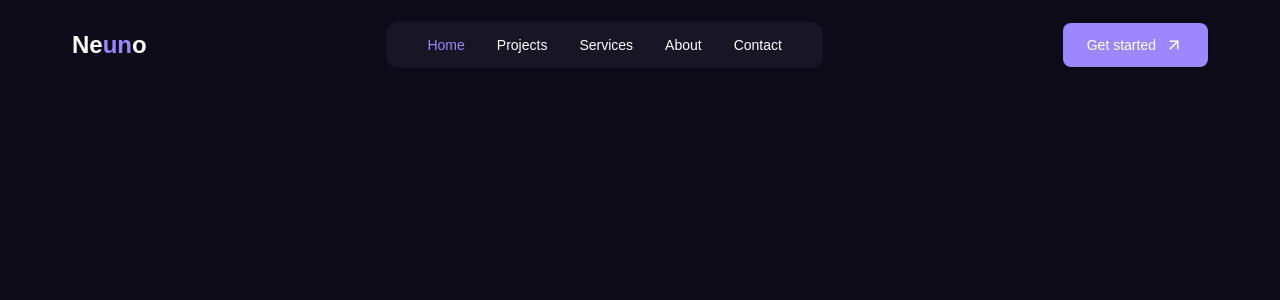
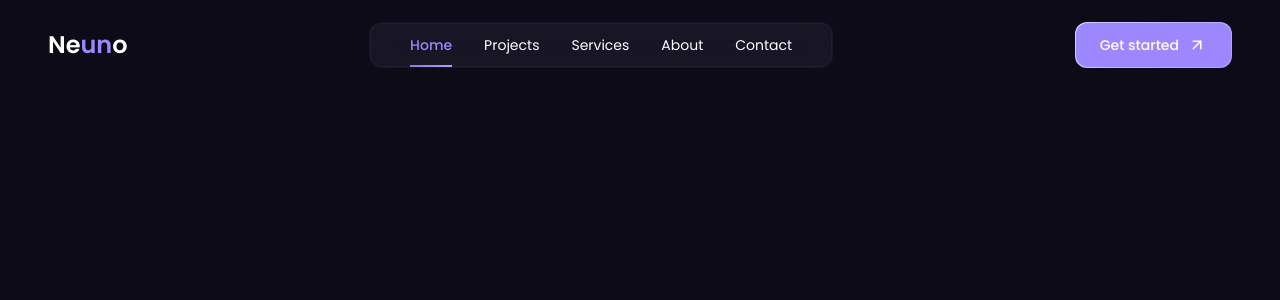
Before and after one commit to mehedii-h03/neuno, a Next.js app: page / in a window 1280 px wide. Shown: the top 300 px of the page. Built offline with nearby package versions, Linux system fonts and the light colour scheme.

Commit message:
Navbar optimised

```diff
--- a/src/app/globals.css
+++ b/src/app/globals.css
@@ -1,3 +1,4 @@
+@import url('https://fonts.googleapis.com/css2?family=Poppins:wght@400;500;600&display=swap');
 @import "tailwindcss";
 
 @theme {
@@ -6,7 +7,7 @@
 
 body {
   background: #0D0B17;
-  font-family: Arial, Helvetica, sans-serif;
+  font-family: 'Poppins', Arial, Helvetica, sans-serif;
 }
 
 .gradient-border {
@@ -20,8 +21,7 @@ body {
   left: 0;
   right: 0;
   bottom: 0;
-  border-radius: 0.75rem;
-  /* rounded-xl */
+  border-radius: 12px;
   padding: 1px;
   background: linear-gradient(90deg, #48407080, #8A7AD680);
   -webkit-mask:
--- a/src/components/common/Button.tsx
+++ b/src/components/common/Button.tsx
@@ -28,9 +28,20 @@ const DiagonalCircularButton = ({
   const [isHovered, setIsHovered] = useState(false);
 
   return (
+    <div className="relative inline-block">
+      {/* Gradient border background */}
+      <div
+        className="absolute inset-0 rounded-lg"
+        style={{
+          background: "linear-gradient(135deg, #D5CDFF, #AF9EFF)",
+          borderRadius: "12px",
+        }}
+      ></div>
+
+      {/* Inner button with background color */}
       <button
         onClick={onClick}
-      className={`flex items-center gap-2 rounded-lg px-6 py-3 text-sm font-medium text-white bg-primary transition-all duration-300 hover:bg-[#8A74FC] cursor-pointer shadow-sm ${className}`}
+        className={`relative flex items-center gap-2 rounded-xl px-6 py-3 text-sm font-medium text-white bg-primary transition-all duration-300 hover:bg-[#8A74FC] cursor-pointer m-[1px] ${className}`}
         onMouseEnter={() => setIsHovered(true)}
         onMouseLeave={() => setIsHovered(false)}
       >
@@ -43,6 +54,7 @@ const DiagonalCircularButton = ({
           </span>
         </span>
       </button>
+    </div>
   );
 };
 
--- a/src/components/landing/Navbar.tsx
+++ b/src/components/landing/Navbar.tsx
@@ -1,11 +1,76 @@
 "use client";
 
-import { useState, useEffect, useRef, useCallback } from "react";
+import { useState, useEffect, useRef, useCallback, memo } from "react";
 import { ArrowUpRight, Menu, X } from "lucide-react";
 import { motion, AnimatePresence, useWillChange } from "framer-motion";
 import { DiagonalCircularButton } from "../common/Button";
 
 const navItems = ["Home", "Projects", "Services", "About", "Contact"];
+
+// Gradient border component to reduce repetition
+const GradientBorder = memo(({ className = "" }: { className?: string }) => (
+  <div
+    className={`absolute inset-0 rounded-xl border border-[#48407080] opacity-40 ${className}`}
+  />
+));
+
+GradientBorder.displayName = "GradientBorder";
+
+// NavLink component for better separation of concerns
+const NavLink = memo(
+  ({
+    item,
+    isActive,
+    onClick,
+    index,
+    scrolled,
+  }: {
+    item: string;
+    isActive: boolean;
+    onClick: () => void;
+    index: number;
+    scrolled: boolean;
+  }) => (
+    <motion.li
+      initial={{ opacity: 0, y: -8 }}
+      animate={{ opacity: 1, y: 0 }}
+      transition={{
+        duration: 0.3,
+        delay: 0.2 + index * 0.06,
+        type: "spring",
+        stiffness: 130,
+        damping: 20,
+        mass: 0.85,
+      }}
+      whileHover={{
+        color: "#6366f1",
+        scale: 1.01,
+      }}
+      className={`text-sm cursor-pointer relative ${
+        isActive ? "text-primary font-medium" : "text-white"
+      }`}
+      onClick={onClick}
+    >
+      {item}
+      {/* Active indicator bar that connects with the border */}
+      {isActive && !scrolled && (
+        <motion.div
+          layoutId="desktopActiveIndicator"
+          className="absolute bottom-0 left-0 right-0 h-0.5 bg-primary"
+          initial={{ width: 0, opacity: 0 }}
+          animate={{ width: "100%", opacity: 1 }}
+          style={{
+            bottom: "-12px",
+            background: "linear-gradient(90deg, #8A7AD6, #AF9EFF)", // Gradient matching theme
+          }}
+          transition={{ duration: 0.2 }}
+        />
+      )}
+    </motion.li>
+  )
+);
+
+NavLink.displayName = "NavLink";
 
 const Navbar = () => {
   const [isMenuOpen, setIsMenuOpen] = useState(false);
@@ -15,10 +80,18 @@ const Navbar = () => {
   const buttonRef = useRef<HTMLButtonElement>(null);
   const willChange = useWillChange();
 
-  // Handle scroll effect for navbar with smoother transition
+  // Handle scroll effect with throttling for performance
   useEffect(() => {
+    let ticking = false;
+
     const handleScroll = () => {
+      if (!ticking) {
+        window.requestAnimationFrame(() => {
           setScrolled(window.scrollY > 20);
+          ticking = false;
+        });
+        ticking = true;
+      }
     };
 
     // Set initial scroll state
@@ -30,9 +103,10 @@ const Navbar = () => {
 
   // Close menu when clicking outside or resizing
   useEffect(() => {
+    if (!isMenuOpen) return; // Skip if menu isn't open for performance
+
     const handleClickOutside = (event: MouseEvent) => {
       if (
-        isMenuOpen &&
         menuRef.current &&
         !menuRef.current.contains(event.target as Node) &&
         buttonRef.current &&
@@ -91,7 +165,7 @@ const Navbar = () => {
             opacity: 1,
             y: 0,
             scale: 1,
-            width: scrolled ? "840px" : "1200px",
+            width: scrolled ? "950px" : "1280px",
           }}
           transition={{
             opacity: { duration: 0.5 },
@@ -104,12 +178,12 @@ const Navbar = () => {
           }}
           className="relative overflow-hidden"
           style={{
-            willChange: willChange ? "transform, opacity, width" : "auto",
+            willChange,
           }}
         >
           {/* Desktop-only glass background that appears when scrolled */}
           <motion.div
-            className="hidden md:block absolute inset-0 bg-[#2E2A405C] backdrop-blur-md rounded-full"
+            className="hidden md:block absolute inset-0 bg-[#2E2A405C] backdrop-blur-md rounded-xl"
             initial={{ opacity: 0, backdropFilter: "blur(0px)" }}
             animate={{
               opacity: scrolled ? 1 : 0,
@@ -122,8 +196,14 @@ const Navbar = () => {
             }}
           />
 
+          {/* Gradient Borders */}
+          {scrolled && <GradientBorder />}
+
           {/* Mobile-only glass background - fixed size */}
           <div className="md:hidden absolute inset-0 bg-[#2E2A405C] backdrop-blur-md rounded-xl" />
+          <div className="md:hidden">
+            <GradientBorder />
+          </div>
 
           {/* Content container */}
           <div className="relative flex items-center justify-between py-1.5 px-5 md:px-8 z-10">
@@ -158,7 +238,7 @@ const Navbar = () => {
                 duration: 0.4,
                 delay: 0.2,
               }}
-              className="hidden md:block relative rounded-full p-[1px]"
+              className="hidden md:block relative rounded-xl p-[1px]"
             >
               {/* Links background - only visible when not scrolled */}
               <motion.div
@@ -174,30 +254,21 @@ const Navbar = () => {
                 }}
               />
 
-              <ul className="relative flex items-center gap-x-8 py-3 px-10 rounded-full z-20">
+              <div className="relative">
+                {!scrolled && <GradientBorder />}
+                <ul className="relative flex items-center gap-x-8 py-3 px-10 rounded-xl z-20">
                   {navItems.map((item, index) => (
-                  <motion.li
-                    initial={{ opacity: 0, y: -8 }}
-                    animate={{ opacity: 1, y: 0 }}
-                    transition={{
-                      duration: 0.3,
-                      delay: 0.2 + index * 0.06,
-                      ...springTransition,
-                    }}
-                    whileHover={{
-                      color: "#6366f1",
-                      scale: 1.01,
-                    }}
-                    className={`text-sm font-medium cursor-pointer ${
-                      activeItem === item ? "text-primary" : "text-white"
-                    }`}
+                    <NavLink
                       key={item}
+                      item={item}
+                      isActive={activeItem === item}
                       onClick={() => handleItemClick(item)}
-                  >
-                    {item}
-                  </motion.li>
+                      index={index}
+                      scrolled={scrolled}
+                    />
                   ))}
                 </ul>
+              </div>
             </motion.div>
 
             {/* Desktop CTA Button */}
@@ -302,8 +373,16 @@ const Navbar = () => {
               transition={{
                 duration: 0.3,
               }}
-              className="fixed top-16 right-4 z-40 md:hidden rounded-xl px-5 py-4 bg-[#2E2A405C] backdrop-blur-md border border-[#48407080] border-opacity-40 w-64"
-              style={{ willChange: willChange ? "transform, opacity" : "auto" }}
+              className="fixed top-16 right-4 z-40 md:hidden rounded-xl px-5 py-4 w-64 relative"
+              style={{
+                willChange: willChange ? "transform, opacity" : "auto",
+                background: `
+                  linear-gradient(#2E2A405C, #2E2A405C) padding-box,
+                  linear-gradient(135deg, #48407080, #8A7AD680) border-box
+                `,
+                border: "1.5px solid transparent",
+                backdropFilter: "blur(12px)",
+              }}
             >
               <ul className="flex flex-col space-y-5 mb-6">
                 {navItems.map((item, index) => (
@@ -315,16 +394,18 @@ const Navbar = () => {
                       delay: 0.1 + index * 0.05,
                       duration: 0.3,
                     }}
-                    className={`text-lg font-medium cursor-pointer relative pl-4 ${
-                      activeItem === item ? "text-primary" : "text-white"
+                    className={`text-lg cursor-pointer relative pl-4 ${
+                      activeItem === item
+                        ? "text-primary font-medium"
+                        : "text-white"
                     }`}
                     onClick={() => handleItemClick(item)}
                   >
                     {/* Active indicator bar */}
                     {activeItem === item && (
                       <motion.div
-                        layoutId="activeIndicator"
-                        className="absolute bg-primary w-0.5 my-auto"
+                        layoutId="mobileActiveIndicator"
+                        className="absolute bg-gradient-to-r from-[#8A7AD6] to-[#AF9EFF] w-0.5 my-auto"
                         style={{
                           left: "-21px",
                           top: 0,
```
Lines whose indentation alone changed are shown as unchanged.
